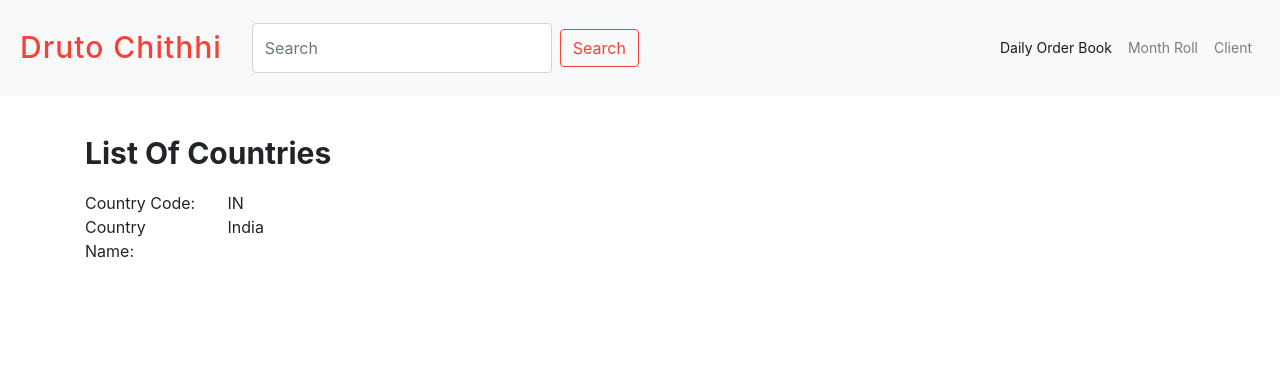
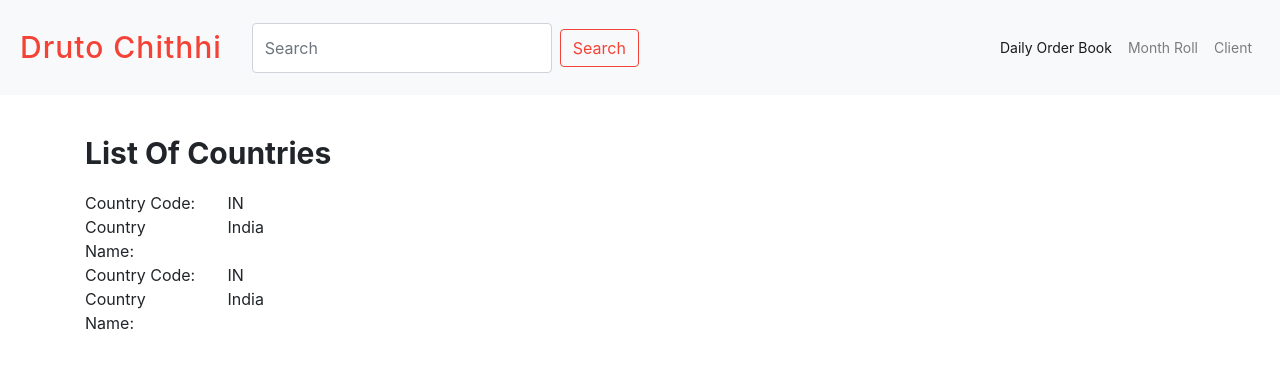
Before and after one commit to paawak/sandbox, an Angular app in the folder clojure/druto-chithhi/druto-chithhi-ui/: page / in a window 1280 px wide. Shown: the top 368 px of the page. Built offline with nearby package versions, Linux system fonts and the light colour scheme.

Commit message:
simulate 2 countries in list

```diff
--- a/clojure/druto-chithhi/druto-chithhi-ui/src/app/country/country-list/country-list.component.html
+++ b/clojure/druto-chithhi/druto-chithhi-ui/src/app/country/country-list/country-list.component.html
@@ -4,6 +4,7 @@
   <div class="row">
     <div class='col-md-3 col-xs-6'>
       <app-country-list-item></app-country-list-item>
+      <app-country-list-item></app-country-list-item>
     </div>
   </div>
 </section>
```
